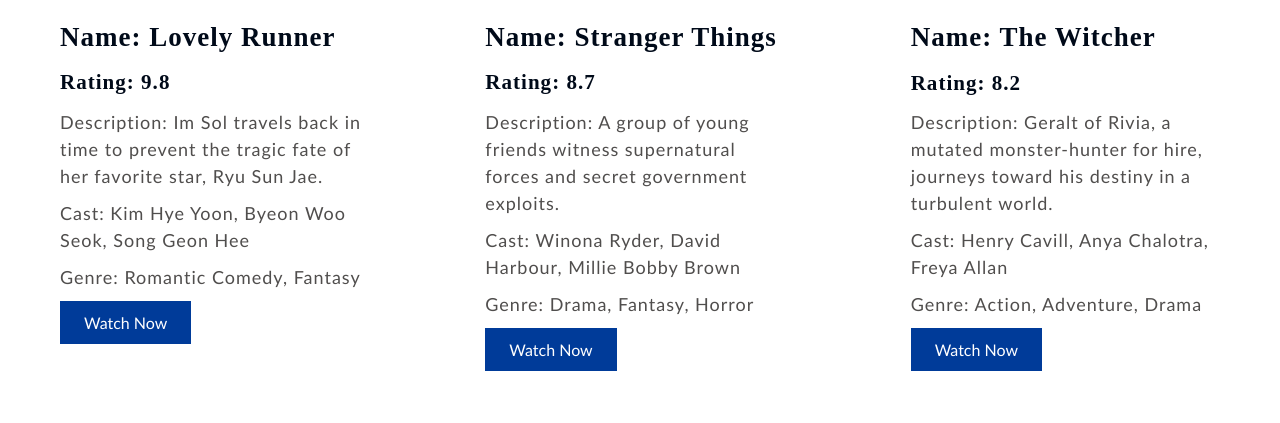
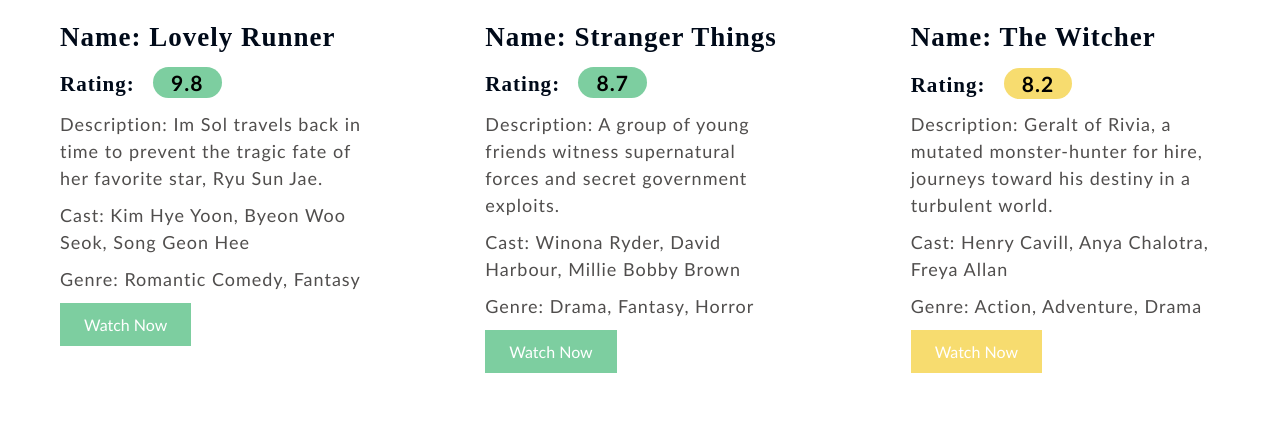
Before and after one commit to unstoppableayush/ReactJS-19, a React (Vite) app in the folder Project 01 Netflix Card/: page / in a window 1280 px wide. Shown: the part 368-791 px from the top of the page. Built offline with nearby package versions, Linux system fonts and the light colour scheme.

Commit message:
Conditional Styling

```diff
--- a/Project 01 Netflix Card/src/components/Netflix.css
+++ b/Project 01 Netflix Card/src/components/Netflix.css
@@ -17,3 +17,21 @@
     flex-direction: column;
     gap: 1rem;
 }
+
+.super_hit{
+    background-color: #7dcea0;
+}
+
+.average{
+    background-color: #f7dc6f;
+}
+
+.rating{
+ padding: 0.3rem 1.8rem;
+ color: #000;
+ margin-left: 1.2rem;
+ border-radius: 100rem;
+ -webkit-border-radius: 100rem;
+ -moz-border-radius: 100rem;
+ -o-border-radius: 100rem;
+}
--- a/Project 01 Netflix Card/src/components/SeriesCard.jsx
+++ b/Project 01 Netflix Card/src/components/SeriesCard.jsx
@@ -6,9 +6,11 @@
     padding: "1.2rem 2.4rem",
     border: "none",
     fontSize: "1.6rem",
-    backgroundColor: "var(--bnt-hover-bg-color)",
+    backgroundColor: `${rating >= 8.5 ? "#7dcea0" : "#f7dc6f"}`,
     color: "var(--bg-color)",
   };
+
+  const ratingClass = rating >= 8.5 ? "super_hit" : "average";
 
   return (
     <li className="card" key={id}>
@@ -17,7 +19,9 @@
       </div>
       <div className="card-content">
         <h2>Name: {name}</h2>
-        <h3>Rating: {rating}</h3>
+        <h3>
+          Rating: <span className={`rating  ${ratingClass}`}>{rating}</span>
+        </h3>
         <p>Description: {description}</p>
         <p>Cast: {props.series.cast.join(", ")}</p>
         <p>Genre: {props.series.genre.join(", ")}</p>
```
Also changed, not shown: 1 other file (tests, documents, lock files or other folders).
